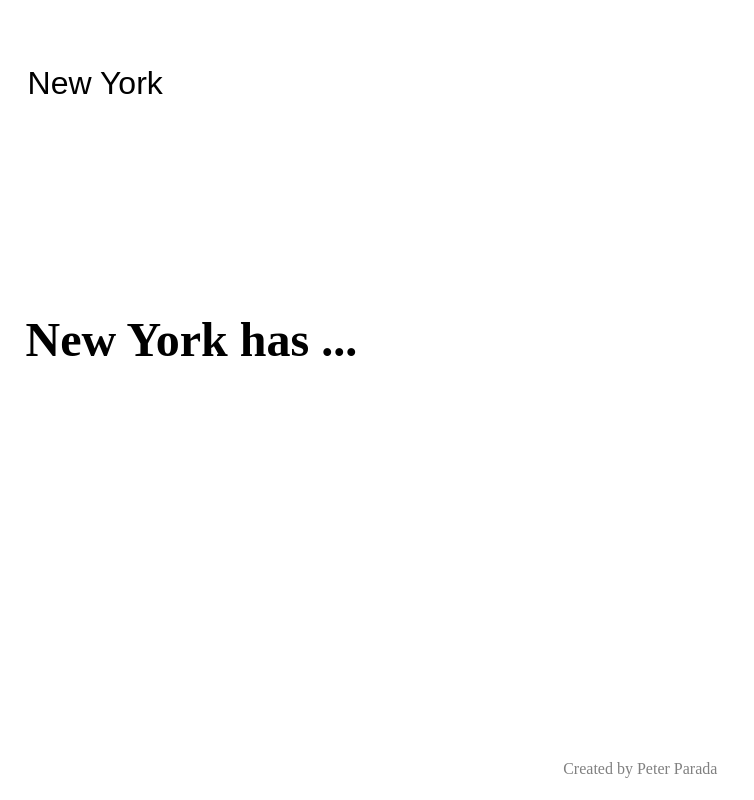
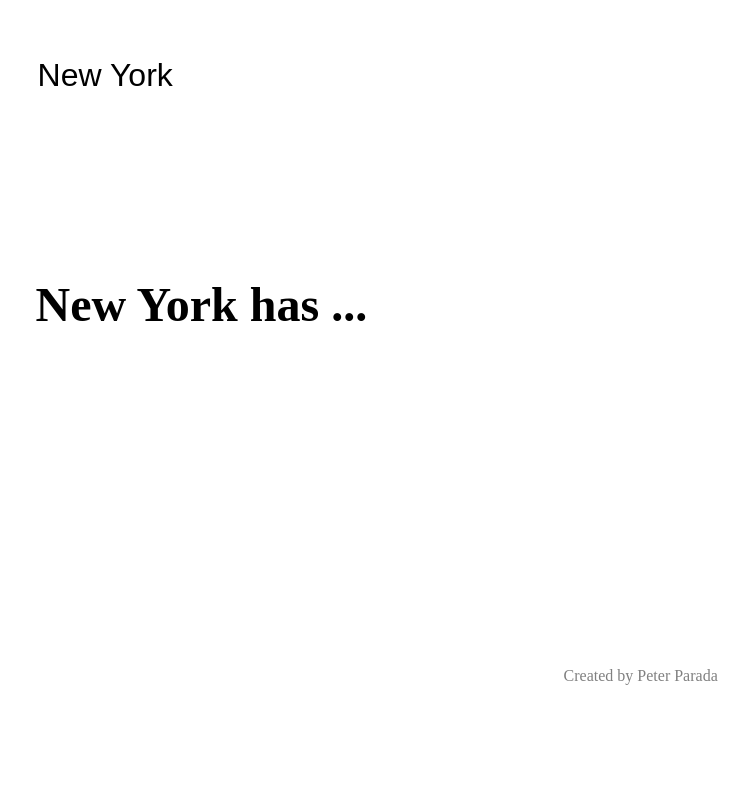
Before and after one commit to pito-svk/gettime, a React (Create React App) app: page / in a window 1280 px wide. Shown: the whole page, without its empty margins (0-754 px from the left). Built offline with nearby package versions, Linux system fonts and the light colour scheme; no server answers.

Commit message:
Remove fixed positions from css components

```diff
--- a/src/styles/Footer.css
+++ b/src/styles/Footer.css
@@ -1,7 +1,7 @@
 #Footer {
-  position: fixed;
-  top: 95%;
-  left: 44%;
+  margin-top: 283px;
+  margin-left: 528px;
+  padding: 10px;
 }
 
 #Footer a {
--- a/src/styles/InputBox.css
+++ b/src/styles/InputBox.css
@@ -1,6 +1,6 @@
 .InputBox {
-  position: fixed;
-  top: 8%;
+  margin-top: 20px;
+  padding: 10px;
 }
 
 .InputBox input, button {
--- a/src/styles/TimeResult.css
+++ b/src/styles/TimeResult.css
@@ -1,5 +1,5 @@
 .TimeResult {
-  position: fixed;
-  top: 35%;
+  margin-top: 130px;
+  padding: 10px;
   font-size: 1.5em;
 }
```
